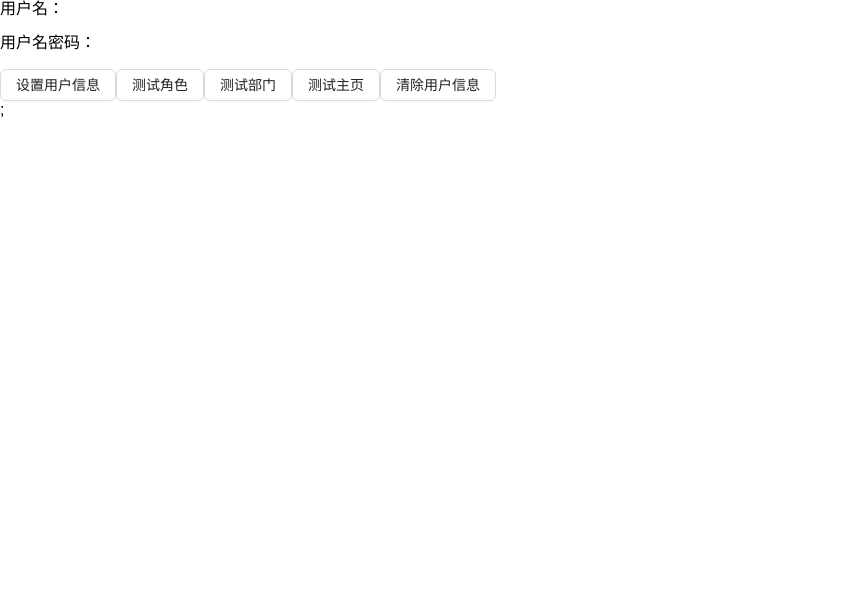
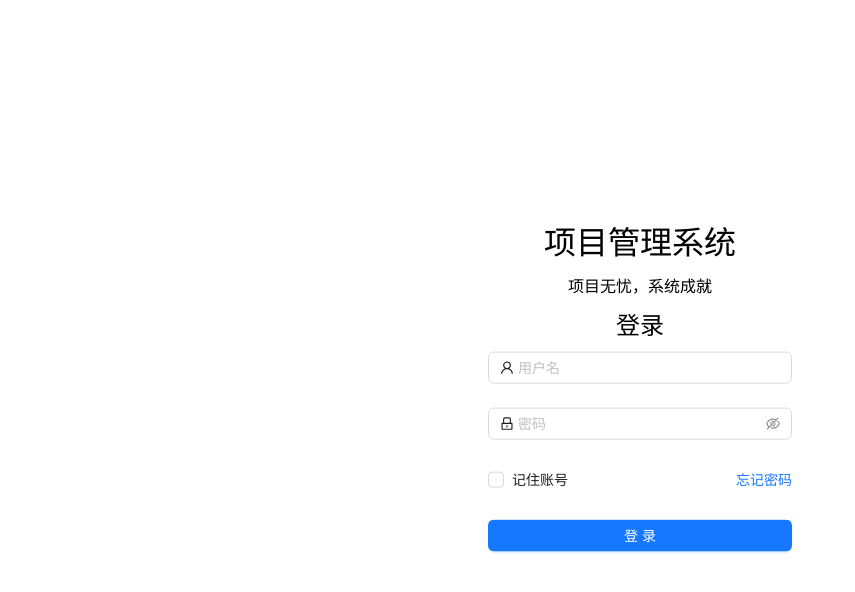
Before and after one commit to XiaoPiHong/beacon_console, a React (Vite) app: page /login in a window 1280 px wide. Shown: the top 592 px of the page, without its empty margins (0-855 px from the left). Built offline with nearby package versions, Linux system fonts and the light colour scheme.

Commit message:
feat(components): 登录页面（未完成）

```diff
--- /dev/null
+++ b/src/views/login/index.module.less
@@ -0,0 +1,21 @@
+.login {
+	position: relative;
+	width: 100%;
+	min-width: 1200px;
+	height: 100%;
+	.login-container {
+		position: absolute;
+		top: 50%;
+		left: 50%;
+		width: 25%;
+		padding: 8px;
+		transform: translate(-50%, -50%);
+		.login-container-header {
+			text-align: center;
+		}
+		.login-container-section {
+			display: flex;
+			flex-direction: column;
+		}
+	}
+}
--- a/src/views/login/index.tsx
+++ b/src/views/login/index.tsx
@@ -1,50 +1,61 @@
 import { connect } from "react-redux";
 import { IStoreState } from "@/store/types";
-import { setUserInfo, TUserActionFn, login, loginOut } from "@/store/actions/user";
-import { Button } from "antd";
+import { login } from "@/store/actions/user";
+import style from "./index.module.less";
+import { Form, Input, Checkbox, Button } from "antd";
+import { UserOutlined, LockOutlined } from "@ant-design/icons";
 import { useNavigate } from "react-router-dom";
 
 interface ILoginProps {
 	user: IStoreState["user"];
-	setUserInfo: TUserActionFn;
 	login: (args?: any) => Promise<any>;
-	loginOut: (args?: any) => Promise<any>;
 }
 
 function Login(props: ILoginProps) {
 	const navigate = useNavigate();
 
-	// const onClickSetUserInfo = () => {
-	// 	props.setUserInfo({ name: "用户名", password: "xxx" });
-	// };
+	const onFinish = (values: any) => {
+		console.log(values);
+		props.login().then(() => {
+			navigate("/home");
+		});
+	};
+	return (
+		<div className={style["login"]}>
+			<div className={style["login-container"]}>
+				<div className={style["login-container-header"]}>
+					<div className={style["login-container-header__logo"]}></div>
+					<h1>项目管理系统</h1>
+					<p>项目无忧，系统成就</p>
+					<h2>登录</h2>
+				</div>
+				<div className={style["login-container-section"]}>
+					<div className={style["login-container-section__form"]}>
+						<Form name="basic" wrapperCol={{ span: 24 }} onFinish={onFinish} autoComplete="off">
+							<Form.Item name="username" rules={[{ required: true, message: "请输入用户名" }]}>
+								<Input prefix={<UserOutlined />} placeholder="用户名" />
+							</Form.Item>
 
-	const login = async () => {
-		await props.login();
+							<Form.Item name="password" rules={[{ required: true, message: "请输入密码" }]}>
+								<Input.Password prefix={<LockOutlined />} placeholder="密码" />
+							</Form.Item>
 
-		console.log("同步成功");
-	};
+							<Form.Item name="remember" valuePropName="checked">
+								<div style={{ display: "flex", justifyContent: "space-between" }}>
+									<Checkbox>记住账号</Checkbox>
+									<a>忘记密码</a>
+								</div>
+							</Form.Item>
 
-	const test = () => {
-		navigate("/system/role/2/3");
-	};
-
-	const test1 = () => {
-		navigate("/system/department");
-	};
-
-	const test2 = () => {
-		navigate("/home");
-	};
-
-	return (
-		<div>
-			<p>用户名：{props.user.userInfo?.name}</p>
-			<p>用户名密码：{props.user.userInfo?.password}</p>
-			<Button onClick={login}>设置用户信息</Button>
-			<Button onClick={test}>测试角色</Button>
-			<Button onClick={test1}>测试部门</Button>
-			<Button onClick={test2}>测试主页</Button>
-			<Button onClick={props.loginOut}>清除用户信息</Button>
+							<Form.Item>
+								<Button style={{ width: "100%" }} type="primary" htmlType="submit">
+									登录
+								</Button>
+							</Form.Item>
+						</Form>
+					</div>
+				</div>
+			</div>
 		</div>
 	);
 }
@@ -54,5 +65,5 @@ export default connect(
 	(state: IStoreState) => ({
 		user: state.user
 	}),
-	{ login, setUserInfo, loginOut }
+	{ login }
 )(Login);
```
Also changed, not shown: src/views/login/indexConfig.ts (added).
